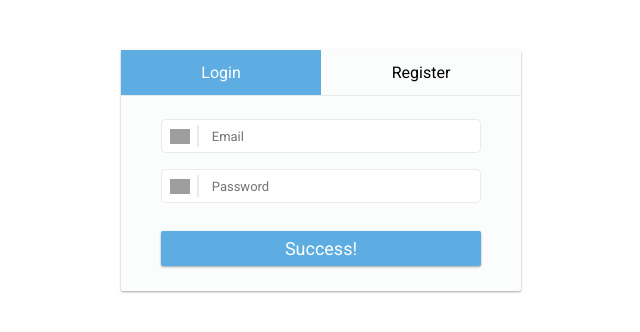
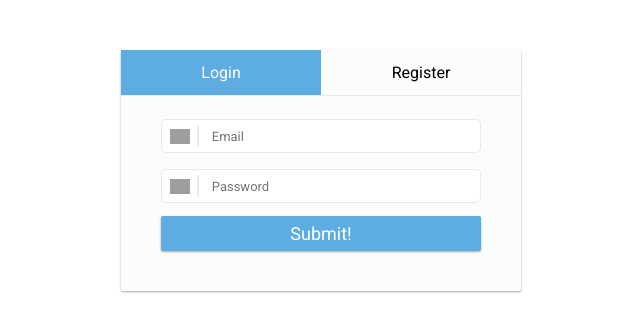
Before and after one commit to GianCastle/login-register, a React (Create React App) app: page / in a window 1280 px wide. Shown: the top 332 px of the page, without its empty margins (319-959 px from the left). Built offline with nearby package versions, Linux system fonts and the light colour scheme; grey boxes are pictures that could not be loaded.

Commit message:
chore: hookify ƒ(🛠)

```diff
--- a/src/assets/css/main.css
+++ b/src/assets/css/main.css
@@ -1,4 +1,5 @@
 @import url('https://fonts.googleapis.com/css?family=Roboto&display=swap');
+
 * {
     font-family: 'Roboto', sans-serif;
     margin: 0;
@@ -12,3 +13,26 @@
 .mt-5 {
     margin-top: 50px;
 }
+
+form {
+    display: flex;
+    flex-direction: column;
+    align-items: center;
+    justify-content: center;
+    width: 100%;
+}
+
+input[type="submit"] {
+    height: 35px;
+    width: 80%;
+    cursor: pointer;
+    margin: 5px 10px;
+    border-radius: 2px;
+    background-color: #5DADE2;
+    outline: none;
+    color: white;
+    font-size: 18px;
+    box-shadow: 0 1px 3px rgba(0,0,0,0.12), 0 1px 2px rgba(0,0,0,0.24);
+    transition: .2s;
+
+}
--- /dev/null
+++ b/src/components/Form/Login.jsx
@@ -0,0 +1,39 @@
+import React from 'react'
+import IconInput from '../../components/IconInput'
+import { useForm } from '../../hooks/useForm';
+
+import emailIcon from '../../assets/img/email.svg'
+import passwordIcon from '../../assets/img/locked.svg'
+
+
+export const Login = () => {
+    const { inputs, handleInputChange, handleSubmit } = useForm();
+
+    return (
+        <>
+            <form onSubmit={handleSubmit}>
+                <IconInput
+                    placeholder="Email"
+                    icon={emailIcon}
+                    type="email"
+                    name="email"
+                    value={inputs.email}
+                    change={handleInputChange}
+                />
+                <IconInput
+                    placeholder="Password"
+                    icon={passwordIcon}
+                    type="password"
+                    name="password"
+                    value={inputs.password}
+                    autoComplete="current-password"
+                    required
+                    change={handleInputChange}
+                />
+                <input type="submit" value="Submit!" />
+            </form>
+
+
+        </>
+    )
+}
--- /dev/null
+++ b/src/components/Form/Register.jsx
@@ -0,0 +1,57 @@
+import React from 'react'
+import IconInput from '../../components/IconInput'
+import { useForm } from '../../hooks/useForm';
+
+import emailIcon from '../../assets/img/email.svg'
+import passwordIcon from '../../assets/img/locked.svg'
+import idIcon from '../../assets/img/identification.svg'
+import phoneIcon from '../../assets/img/telephone.svg'
+
+
+export const Register = () => {
+    const { inputs, handleInputChange, handleSubmit } = useForm();
+    return (
+        <>
+            <form onSubmit={handleSubmit}>
+                <IconInput
+                    placeholder="Full name"
+                    icon={idIcon}
+                    type="text"
+                    name="fullName"
+                    value={inputs.fullName}
+                    change={handleInputChange}
+                    required
+                />
+                <IconInput
+                    placeholder="Email"
+                    icon={emailIcon}
+                    type="email"
+                    name="email"
+                    value={inputs.email}
+                    change={handleInputChange}
+                    required
+                />
+                <IconInput
+                    placeholder="Phone number"
+                    icon={phoneIcon}
+                    type="phone"
+                    name="phone"
+                    value={inputs.phone}
+                    change={handleInputChange}
+                    required
+                />
+                <IconInput
+                    placeholder="Password"
+                    icon={passwordIcon}
+                    type="password"
+                    name="password"
+                    value={inputs.password}
+                    autoComplete="new-password"
+                    required
+                    change={handleInputChange}
+                />
+                <input type="submit" value="Submit!" />
+            </form>
+        </>
+    )
+}
--- a/src/components/IconInput.jsx
+++ b/src/components/IconInput.jsx
@@ -14,14 +14,18 @@ const IconInput = props => {
                 className={`i-i-input ${props.error ? 'i-i-error' : ''}`}
                 onChange={props.change}
                 placeholder={props.placeholder}
+                name={props.name}
+                required={props.required}
             />
         </div>
     )
 }
 
 IconInput.propTypes = {
+    name: PropTypes.string.isRequired,
     error: PropTypes.bool,
     placeholder: PropTypes.string,
+    required: PropTypes.bool,
     icon: PropTypes.string.isRequired,
     type: PropTypes.string.isRequired,
     change: PropTypes.func.isRequired
--- a/src/containers/App.jsx
+++ b/src/containers/App.jsx
@@ -1,99 +1,40 @@
-import React, { useState } from 'react'
+import React from 'react'
 
 import SmallCard from '../components/SmallCard'
 import CardTabs from '../components/CardTabs'
 import BodyCard from '../components/BodyCard'
-import IconInput from '../components/IconInput'
-import ButtonLarge from '../components/buttonLarge'
 
-import emailIcon from '../assets/img/email.svg'
-import passwordIcon from '../assets/img/locked.svg'
-import idIcon from '../assets/img/identification.svg'
-import phoneIcon from '../assets/img/telephone.svg'
+import { useTabs } from '../hooks/useTabs'
 
-const App = props => {
-    // State
-    const [actual, setActual] = useState('Login');
+//Pages
+import { Register } from '../components/Form/Register'
+import { Login } from '../components/Form/Login'
 
-    // State Login
-    const [emailLogin, setEmailLogin] = useState('');
-    const [passwordLogin, setPasswordLogin] = useState('');
+const App = () => {
 
-    // State Register
-    const [emaiRegister, setEmaiRegister] = useState('');
-    const [passwordRegister, setPasswordRegister] = useState('');
-    const [nameRegister, setNameRegiter] = useState('');
-    const [phoneRegister, setPhoneRegister] = useState('');
+    const { actual, changeActual } = useTabs('Login')
+    const pages = [
+        {
+            text: "Login",
+            action: changeActual("Login")
+        },
+        {
+            text: "Register",
+            action: changeActual("Register")
+        }
+    ]
 
-    // Events handlers
-    const changeActual = (item) => {
-        return () => setActual(item);
-    }
     return (
         <>
             <SmallCard className="mt-5">
-                <CardTabs buttons={[
-                        {
-                            text: "Login",
-                            action: changeActual("Login")
-                        },
-                        {
-                            text: "Register",
-                            action: changeActual("Register")
-                        }
-                    ]}
-                    actual={actual}
-                />
+                <CardTabs buttons={pages} actual={actual} />
                 <BodyCard>
                     {
-                        (actual === 'Login') ?
-                            <>
-                                <IconInput
-                                    placeholder="Email"
-                                    icon={emailIcon}
-                                    type="email"
-                                    change={e => setEmailLogin(e.target.value)}
-                                />
-                                <IconInput
-                                    placeholder="Password"
-                                    icon={passwordIcon}
-                                    type="password"
-                                    change={e => setPasswordLogin(e.target.value)}
-                                />
-                            </>
-                        :
-                            (actual === 'Register') ?
-                                <>
-                                    <IconInput
-                                        placeholder="Full name"
-                                        icon={idIcon}
-                                        type="text"
-                                        change={e => setNameRegiter(e.target.value)}
-                                    />
-                                    <IconInput
-                                        placeholder="Email"
-                                        icon={emailIcon}
-                                        type="email"
-                                        change={e => setEmaiRegister(e.target.value)}
-                                    />
-                                    <IconInput
-                                        placeholder="Phone number"
-                                        icon={phoneIcon}
-                                        type="phone"
-                                        change={e => setPhoneRegister(e.target.value)}
-                                    />
-                                    <IconInput
-                                        placeholder="Password"
-                                        icon={passwordIcon}
-                                        type="password"
-                                        change={e => setPasswordRegister(e.target.value)}
-                                    />
-                                </>
-                            :
-                                null
+                        (actual === pages[0].text)
+                            ? <Login />
+                            : <Register />
                     }
                 </BodyCard>
-                <ButtonLarge value="Success!" click={() => {console.log('yep')}} />
             </SmallCard>
         </>
     )
--- /dev/null
+++ b/src/hooks/useForm.js
@@ -0,0 +1,24 @@
+import { useState } from 'react'
+
+export const useForm = () => {
+
+    const [inputs, setInputs] = useState({})
+    const handleSubmit = event => {
+        event.preventDefault()
+        console.table(inputs)
+    }
+
+    const handleInputChange = event => {
+        event.persist();
+
+        setInputs(inputs => (
+            { ...inputs, [event.target.name]: event.target.value  }
+        ));
+    }
+
+    return {
+        handleSubmit,
+        handleInputChange,
+        inputs
+    };
+}
--- /dev/null
+++ b/src/hooks/useTabs.js
@@ -0,0 +1,12 @@
+import { useState } from 'react'
+
+export const useTabs = (initialPage) => {
+    const [actual, setActual] = useState(initialPage)
+    const changeActual = item => () => setActual(item)
+
+    return {
+        setActual,
+        changeActual,
+        actual,
+    }
+};
```
